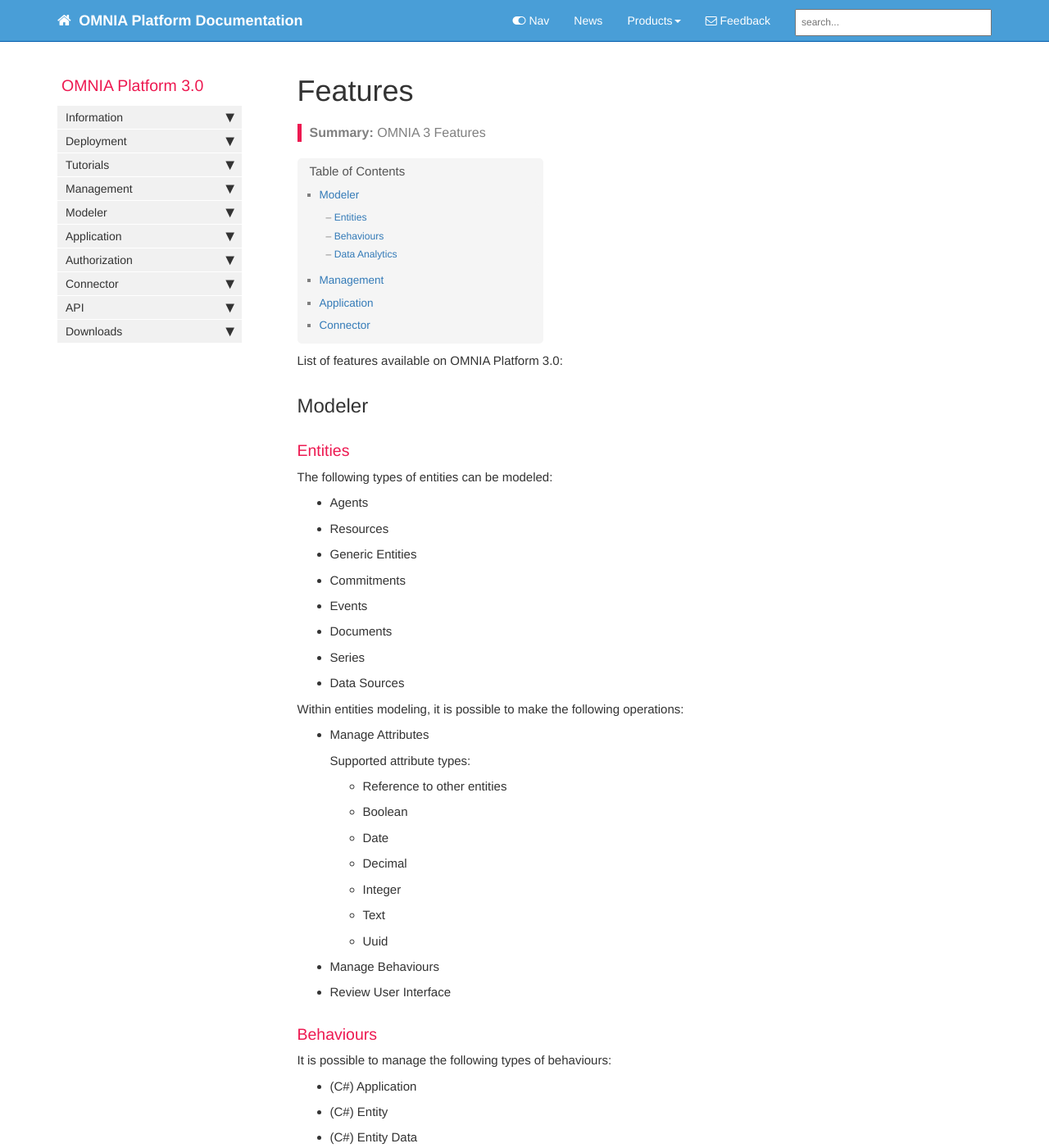
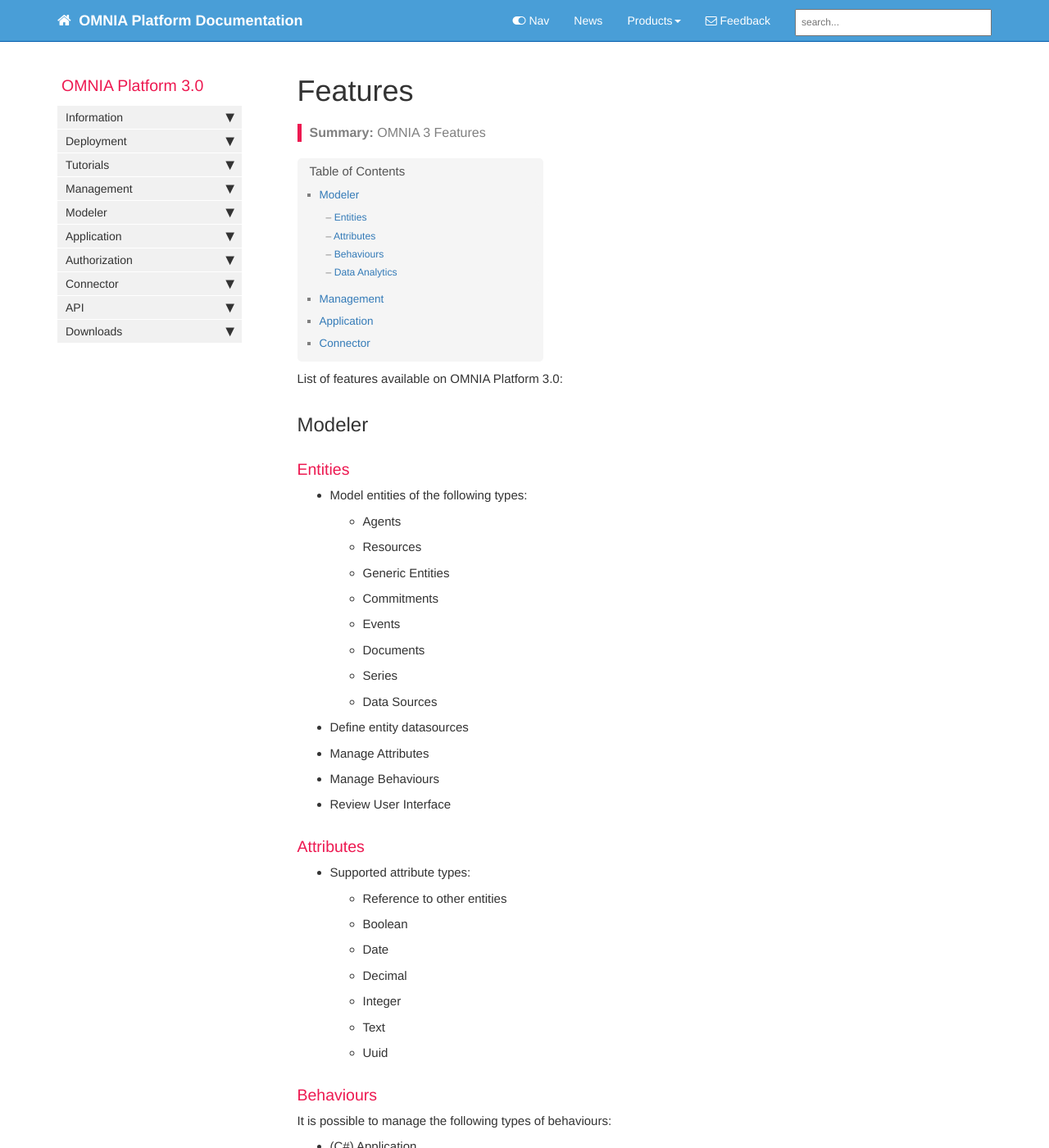
Before and after one commit to daniel8lopes/omnia3, a Jekyll site: the page built from docs/pages/omnia3/Introduction/omnia3_features.md, in a window 1280 px wide and 1400 px high. Shown: the whole window at 82% size. Built offline with Jekyll 4.4.1, drawn with Linux system fonts in a browser that asks for light colours; nearby versions of some CDN libraries; comment, search, counter and statistics services are not loaded; some of the changed text lies outside the part shown.

Commit message:
Update omnia3_features.md

```diff
--- a/docs/pages/omnia3/Introduction/omnia3_features.md
+++ b/docs/pages/omnia3/Introduction/omnia3_features.md
@@ -13,22 +13,25 @@ List of features available on OMNIA Platform 3.0:
 
 ### Entities
 
-The following types of entities can be modeled:
+- Model entities of the following types:
 
-- Agents
-- Resources
-- Generic Entities
-- Commitments
-- Events
-- Documents
-- Series
-- Data Sources
+    - Agents
+    - Resources
+    - Generic Entities
+    - Commitments
+    - Events
+    - Documents
+    - Series
+    - Data Sources
 
-Within entities modeling, it is possible to make the following operations:
+- Define entity datasources
+- Manage Attributes
+- Manage Behaviours
+- Review User Interface
 
-- Manage Attributes
+### Attributes
 
-    Supported attribute types:
+- Supported attribute types:
 
     - Reference to other entities
     - Boolean
```
Also changed, not shown: other parts of docs/pages/omnia3/Introduction/omnia3_features.md (+3 -3 lines).
